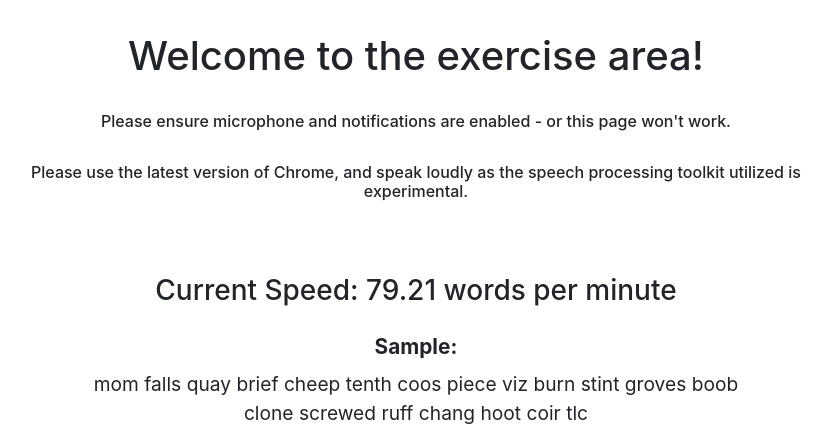
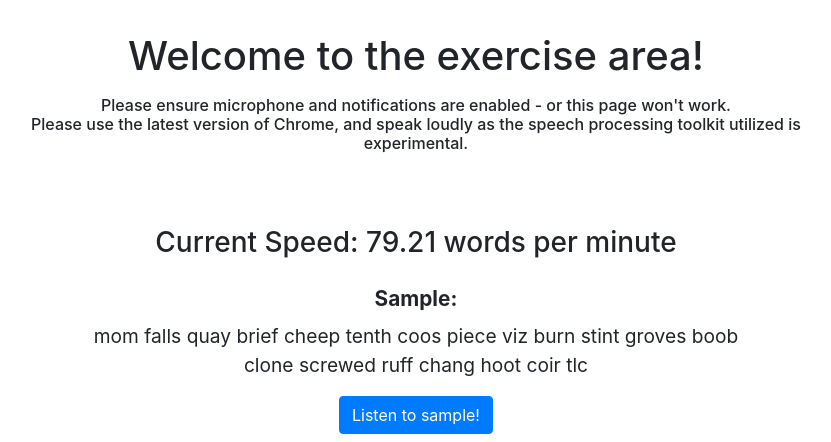
Before and after one commit to cyruslhh/SpeechPacer, a Flask app: page /exercises in a window 1280 px wide. Shown: the part 56-498 px from the top of the page, without its empty margins (224-1055 px from the left). Run offline with Flask 2, Linux system fonts and the light colour scheme; a user stored in the database is signed in; data comes from the database, SQL or seed files in the repository; some libraries are stand-ins or nearby versions.

Commit message:
Fixed warning

```diff
--- a/templates/exercise.html
+++ b/templates/exercise.html
@@ -22,8 +22,8 @@
 
 {% block title %}
 <h1 class="pt-4"> Welcome to the exercise area!</h1>
-<h6 class="pt-4"> Please ensure microphone and notifications are enabled - or this page won't work.</h6>
-<h6 class="pt-4"> Please use the latest version of Chrome, and speak loudly as the speech processing toolkit utilized is experimental.</h6>
+<h6 class="pt-2"> Please ensure microphone and notifications are enabled - or this page won't work. <br>
+Please use the latest version of Chrome, and speak loudly as the speech processing toolkit utilized is experimental.</h6>
 {% endblock %}
 
 {% block main %}
```
